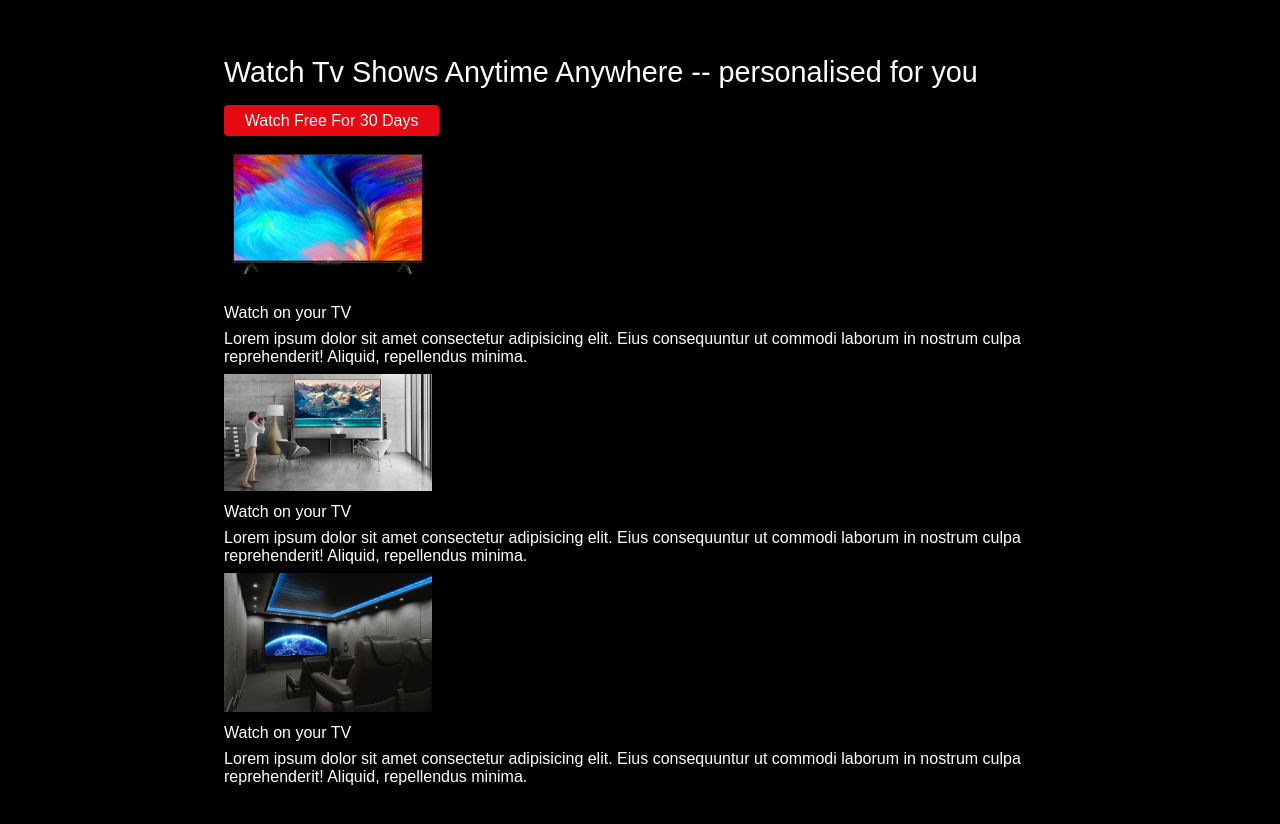
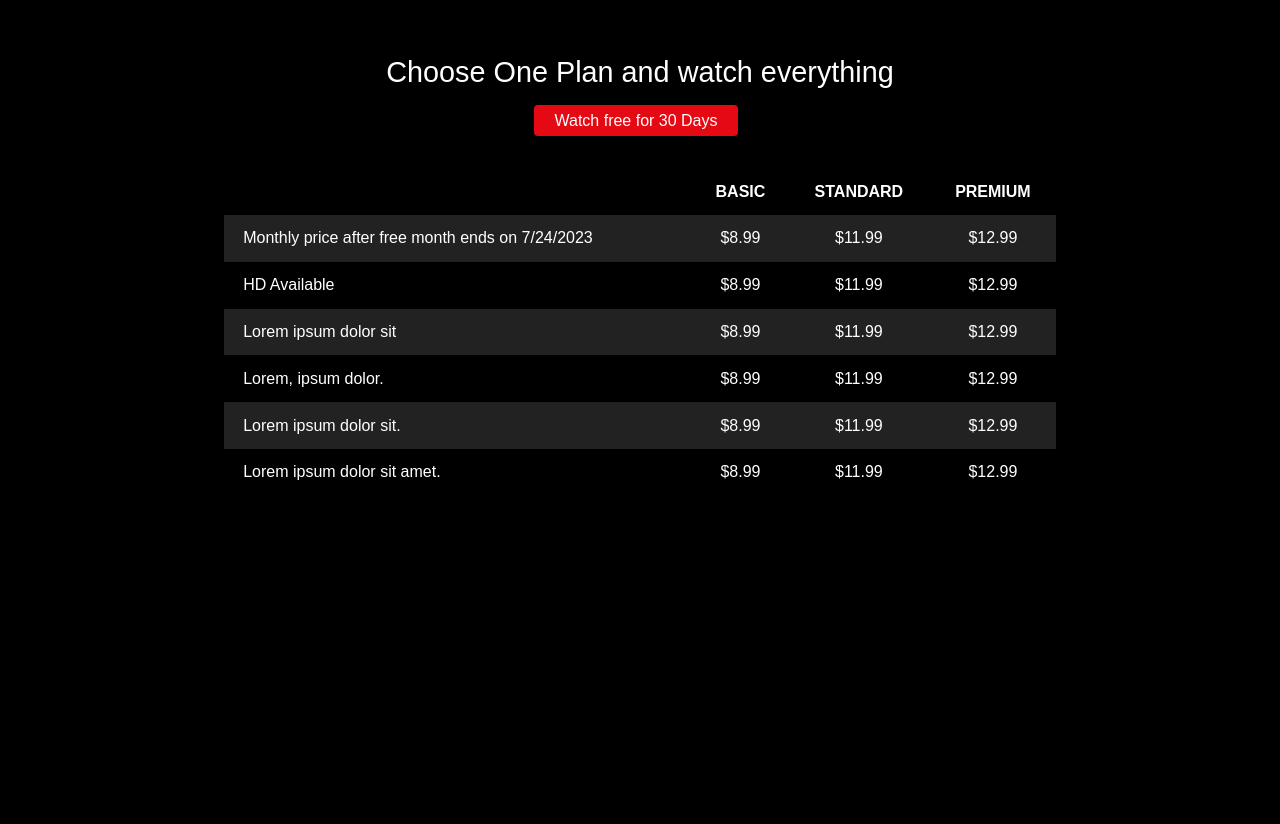
Before and after one commit to Aditya-0401/Netflix-Clone, a plain HTML site: page index.html in a window 1280 px wide. Shown: the part 930-1754 px from the top of the page. After the commit the page ends 1474 px from the top, so only its background shows below. Drawn offline with Linux system fonts and the light colour scheme.

Commit message:
Third Commit

```diff
--- a/css/styles.css
+++ b/css/styles.css
@@ -166,6 +166,61 @@ img{
     justify-content: center;
 }
 
+.text-md{
+    font-size: 1.5rem;
+    margin-bottom: 1rem;
+}
+
+#tab-2-content .tab-2-content-top{
+    display: grid;
+    grid-template-columns: 2fr 1fr;
+    grid-gap: 1rem;
+    justify-content: center;
+    align-items: center;
+
+}
+
+#tab-2-content .tab-2-content-bottom{
+    margin-top: 10px;
+    display: grid;
+    grid-template-columns: repeat(3,1fr);
+    grid-gap: 1rem;
+    justify-content: center;
+    align-items: center;
+    text-align: center;
+}
+
+
+.table{
+    width: 100%;
+    margin-top: 2rem;
+    border-collapse: collapse;
+    border-spacing: 0;
+}
+
+.table thead th{
+    text-transform: uppercase;
+    padding: 0.9rem;
+}
+
+.table tbody tr td{
+    color: white;
+    padding: 0.9rem 1.2rem;
+    text-align: center;
+}
+
+/* har row ka joh bhi first child h na  */
+.table tbody tr td:first-child{
+    text-align: left ;
+}
+
+.table tbody tr:nth-child(odd){
+    background: #222;
+}
+/* .table tbody tr:nth-child(even)  */
+
+
+
 .tab-content{
     padding: 3rem 0;
     background: black;
--- a/index.html
+++ b/index.html
@@ -42,6 +42,7 @@
 
     <section class="tab-content">
       <div class="container">
+
         <!-- <div id="tab-1-content" class="tab-content-item show">
                 <div class = "tab-1-content-inner">
                     <div>
@@ -53,44 +54,102 @@
                     </div>
                     <img src="img/tv2.webp" alt="">
                 </div>
-            </div> -->
+            </div>
+
 
         <div id="tab-2-content" class="tab-content-item">
-            <!-- top section -->
+
             <div class="tab-2-content-top">
                 <p class="text-lg">
                 Watch Tv Shows Anytime Anywhere -- personalised for you
                 </p>
                 <a href="#" class="btn btn-lg"> Watch Free For 30 Days</a>
             </div>
-          <!-- bottom section -->
+
           <div class="tab-2-content-bottom">
             <div>
-                <img src="img/tv2.webp" alt="">
-                <p>Watch on your TV</p>
-                <p class="text- dark">Lorem ipsum dolor sit amet consectetur adipisicing elit.
-                    Eius consequuntur ut commodi laborum in nostrum culpa
-                    reprehenderit! Aliquid, repellendus minima.</p>
+                <img src="img/tv2.webp" alt="" />
+                <p class="text-md">Watch on your TV</p>
+                <p class="text- dark">
+                    Lorem ipsum dolor sit amet consectetur adipisicing elit. Eius
+                    consequuntur ut commodi laborum in nost
+                </p>
             </div>
             <div>
-                <img src="img/projector.avif" alt="">
-                <p>Watch on your TV</p>
-                <p class="text- dark">Lorem ipsum dolor sit amet consectetur adipisicing elit.
-                    Eius consequuntur ut commodi laborum in nostrum culpa
-                    reprehenderit! Aliquid, repellendus minima.</p>
+                <img src="img/projector.avif" alt="" />
+                <p class="text-md">Watch on your Projector</p>
+                <p class="text- dark">
+                    Lorem ipsum dolor sit amet consectetur adipisicing elit. Eius
+                    consequuntur ut commodi laborum in.
+                </p>
             </div>
             <div>
-                <img src="img/home_thetare.jpeg" alt="">
-                <p>Watch on your TV</p>
-                <p class="text- dark">Lorem ipsum dolor sit amet consectetur adipisicing elit.
-                    Eius consequuntur ut commodi laborum in nostrum culpa
-                    reprehenderit! Aliquid, repellendus minima.</p>
+                <img src="img/home_thetare.jpeg" alt="" />
+                <p class="text-md">Watch instantly or download for later</p>
+                <p class="text- dark">
+                    Lorem ipsum dolor sit amet consectetur adipisicing elit.
+                    Availabe on phone ,tablet wherever you go.
+                </p>
             </div>
           </div>
+        </div> -->
+
+        <div id="tab-3-content" class="tab-content-item">
+
+            <div class="text-center">
+                <p class="text-lg">Choose One Plan and watch everything</p>
+                <a href="#" class="btn btn-lg">Watch free for 30 Days</a>
             </div>
 
-        <!-- tab-ci -->
-
+            <table class="table">
+                 <thead>
+                    <tr>
+                        <th></th>
+                        <th>Basic</th>
+                        <th>Standard</th>
+                        <th>Premium</th>
+                    </tr>
+                 </thead>
+                 <tbody>
+                    <tr>
+                        <td>Monthly price after free month ends on 7/24/2023</td>
+                        <td>$8.99</td>
+                        <td>$11.99</td>
+                        <td>$12.99</td>
+                    </tr>
+                    <tr>
+                        <td>HD Available</td>
+                        <td>$8.99</td>
+                        <td>$11.99</td>
+                        <td>$12.99</td>
+                    </tr>
+                    <tr>
+                        <td>Lorem ipsum dolor sit</td>
+                        <td>$8.99</td>
+                        <td>$11.99</td>
+                        <td>$12.99</td>
+                    </tr>
+                    <tr>
+                        <td>Lorem, ipsum dolor.</td>
+                        <td>$8.99</td>
+                        <td>$11.99</td>
+                        <td>$12.99</td>
+                    </tr>
+                    <tr>
+                        <td>Lorem ipsum dolor sit.</td>
+                        <td>$8.99</td>
+                        <td>$11.99</td>
+                        <td>$12.99</td>
+                    </tr>
+                    <tr>
+                        <td>Lorem ipsum dolor sit amet. </td>
+                        <td>$8.99</td>
+                        <td>$11.99</td>
+                        <td>$12.99</td>
+                    </tr>
+                 </tbody>
+            </table>
+        </div>
 
       </div>
     </section>
```
Lines whose indentation alone changed are shown as unchanged.
